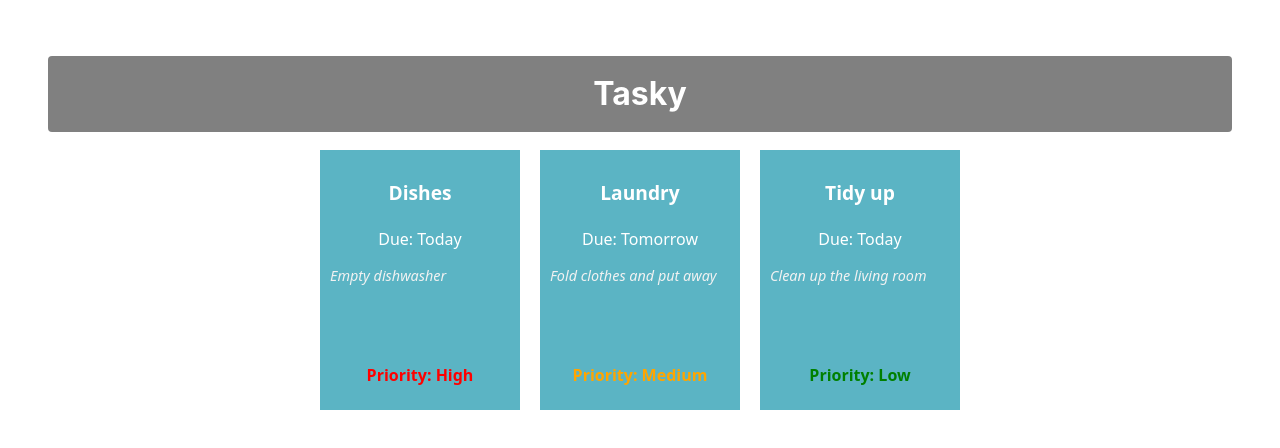
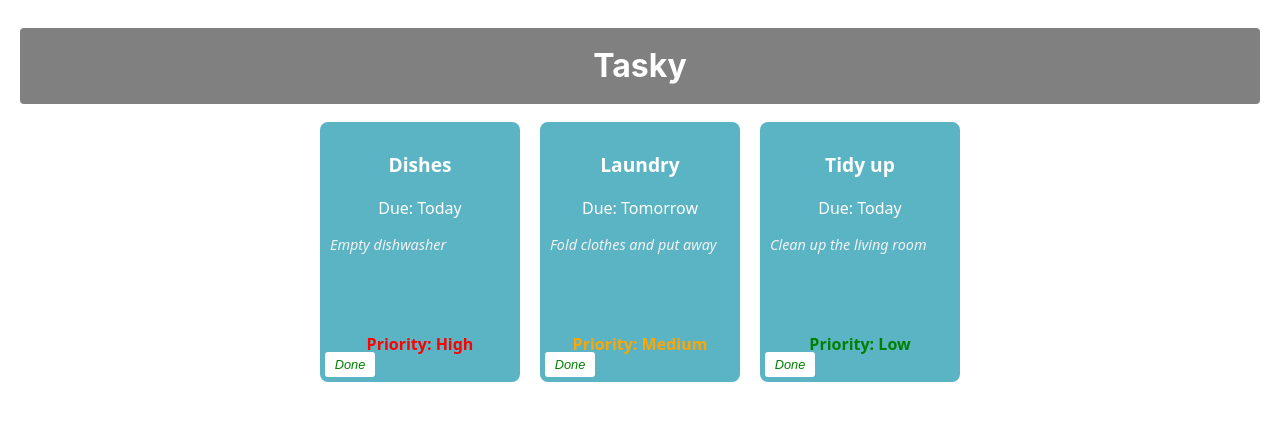
Before and after one commit to BillyWalsh112/react-labs-bw, a React (Vite) app in the folder tasky/: page / in a window 1280 px wide. Shown: the top 448 px of the page. Built offline with nearby package versions, Linux system fonts and the light colour scheme.

Commit message:
Mark task as done

```diff
--- a/tasky/src/App.css
+++ b/tasky/src/App.css
@@ -1,8 +1,11 @@
+
 body {
   font-family: Inter, system-ui, Avenir, Helvetica, Arial, sans-serif;
   line-height: 1.5;
   font-weight: 400;
+  margin: 0;
 }
+
 
 h1 {
   text-align: center;
@@ -14,12 +17,9 @@ h1 {
   border-radius: 4px;
 }
 
-div {
-  padding: 20px;
-}
-
 .container {
   text-align: center;
+  padding: 20px;
 }
 
 .card {
@@ -34,11 +34,15 @@ div {
   margin: 10px;
   padding: 10px;
   position: relative;
+  border-radius: 8px;
+  transition: background-color 0.3s ease;
 }
+
 
 .title {
   font-weight: bold;
   font-size: 1.2em;
+  margin-bottom: 5px;
 }
 
 .description {
@@ -51,3 +55,23 @@ div {
   height: 80px;
   text-align: left;
 }
+
+
+button {
+  border: none;
+  border-radius: 3px;
+  font-style: italic;
+  font-size: 0.8em;
+  width: 50px;
+  height: 25px;
+  cursor: pointer;
+}
+
+
+.doneButton {
+  position: absolute;
+  bottom: 5px;
+  left: 5px;
+  color: green;
+  background-color: white;
+}
--- a/tasky/src/App.jsx
+++ b/tasky/src/App.jsx
@@ -5,22 +5,30 @@ import React, { useState } from 'react';
 function App() {
   const [taskState, setTaskState] = useState({
     tasks: [
-      { id: 1, title: "Dishes", description: "Empty dishwasher", deadline: "Today", priority: "High" },
-      { id: 2, title: "Laundry", description: "Fold clothes and put away", deadline: "Tomorrow", priority: "Medium" },
-      { id: 3, title: "Tidy up", description: "Clean up the living room", deadline: "Today", priority: "Low" }
+      { id: 1, title: "Dishes", description: "Empty dishwasher", deadline: "Today", priority: "High", done: false },
+      { id: 2, title: "Laundry", description: "Fold clothes and put away", deadline: "Tomorrow", priority: "Medium", done: false },
+      { id: 3, title: "Tidy up", description: "Clean up the living room", deadline: "Today", priority: "Low", done: false }
     ]
   });
+
+  const doneHandler = (taskIndex) => {
+    const tasks = [...taskState.tasks];
+    tasks[taskIndex].done = !tasks[taskIndex].done;
+    setTaskState({ tasks });
+  };
 
   return (
     <div className="container">
       <h1>Tasky</h1>
-      {taskState.tasks.map((task) => (
+      {taskState.tasks.map((task, index) => (
         <Task
           key={task.id}
           title={task.title}
           description={task.description}
           deadline={task.deadline}
           priority={task.priority}
+          done={task.done}
+          markDone={() => doneHandler(index)}
         />
       ))}
     </div>
--- a/tasky/src/components/Task.jsx
+++ b/tasky/src/components/Task.jsx
@@ -1,28 +1,24 @@
 import React from 'react';
 
 const Task = (props) => {
-  // Optional: color-code the priority
   const getPriorityColor = (priority) => {
     switch (priority) {
-      case "High":
-        return "red";
-      case "Medium":
-        return "orange";
-      case "Low":
-        return "green";
-      default:
-        return "gray";
+      case "High": return "red";
+      case "Medium": return "orange";
+      case "Low": return "green";
+      default: return "gray";
     }
   };
 
   return (
-    <div className="card">
+    <div className="card" style={{ backgroundColor: props.done ? 'lightgrey' : '#5bb4c4' }}>
       <p className="title">{props.title}</p>
       <p>Due: {props.deadline}</p>
       <p className="description">{props.description}</p>
       <p style={{ color: getPriorityColor(props.priority), fontWeight: "bold" }}>
         Priority: {props.priority}
       </p>
+      <button onClick={props.markDone} className="doneButton">Done</button>
     </div>
   );
 };
```
